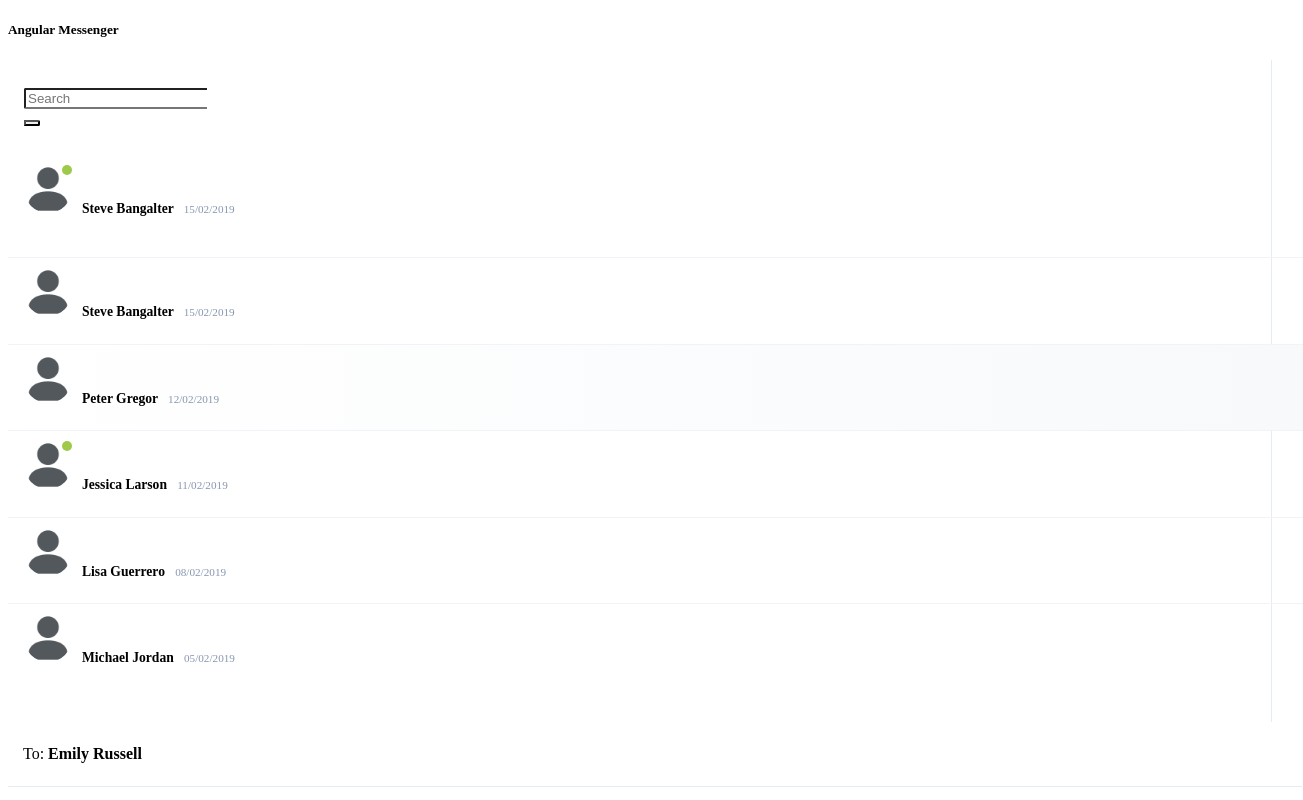
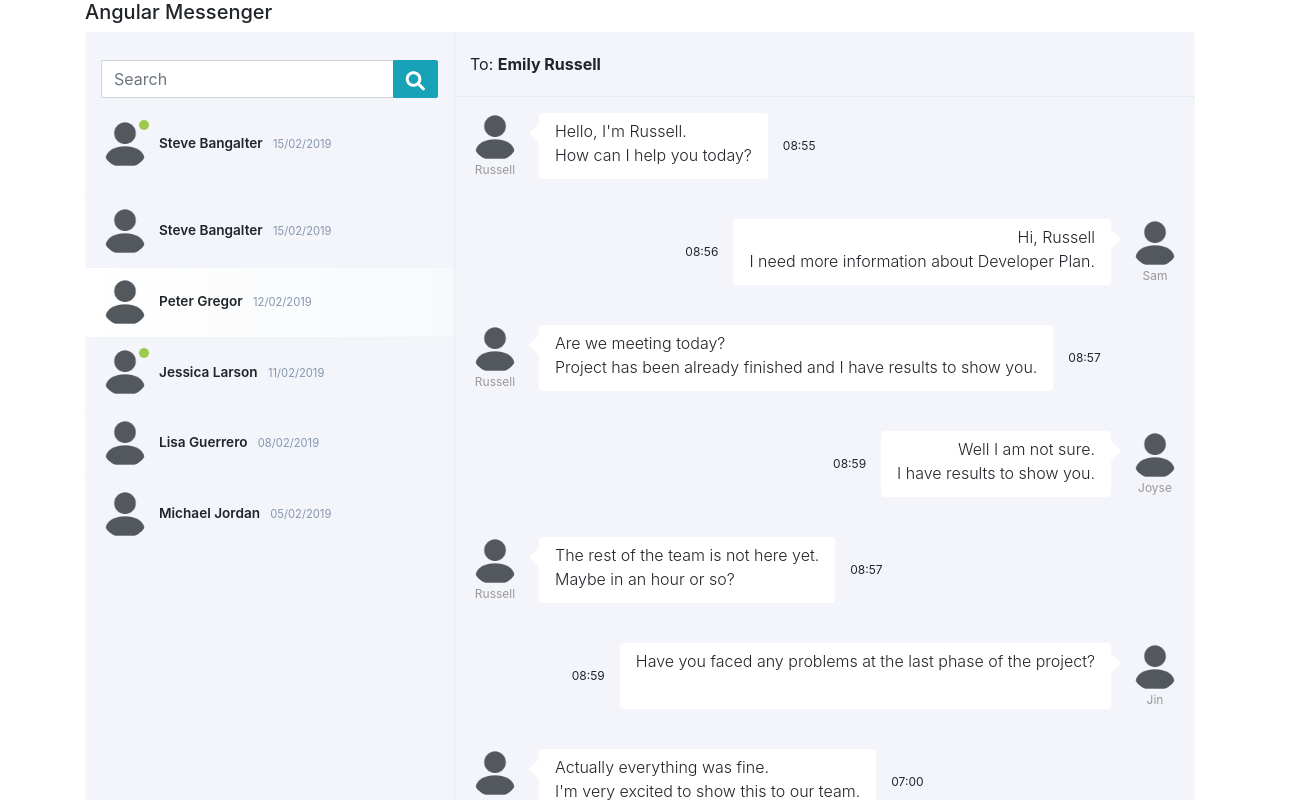
Before and after one commit to koustakken/angular-messenger, an Angular app: page / in a window 1280 px wide. Shown: the top 800 px of the page, 1303 px wide, since content can reach past the window. Built offline with nearby package versions, Linux system fonts and the light colour scheme.

Commit message:
prepare to work complete

```diff
--- a/src/app/app.component.html
+++ b/src/app/app.component.html
@@ -181,7 +181,7 @@
 									</li>
 								</ul>
 								<div class="form-group mt-3 mb-0">
-									<textarea class="form-control" rows="3"
+									<textarea class="form-control" rows="2"
 										placeholder="Type your message here..."></textarea>
 								</div>
 							</div>
--- a/src/index.html
+++ b/src/index.html
@@ -1,13 +1,18 @@
 <!doctype html>
 <html lang="en">
+
 <head>
 	<meta charset="utf-8">
 	<title>AngularMessenger</title>
 	<base href="/">
 	<meta name="viewport" content="width=device-width, initial-scale=1">
 	<link rel="icon" type="image/x-icon" href="favicon.ico">
+	<link href="/assets/css/bootstrap.min.css" rel="stylesheet">
+	<link href="/assets/css/fontawesome.min.css" rel="stylesheet">
 </head>
+
 <body>
 	<app-root></app-root>
 </body>
+
 </html>
--- a/src/styles.scss
+++ b/src/styles.scss
@@ -1 +1,16 @@
 /* You can add global styles to this file, and also import other style files */
+ul {
+	list-style-type: none;
+	margin: 0;
+	padding: 0;
+}
+
+.card {
+	border: 0;
+	background: #f4f5fb;
+	-webkit-border-radius: 2px;
+	-moz-border-radius: 2px;
+	border-radius: 2px;
+	margin-bottom: 2rem;
+	box-shadow: none;
+}
```
Lines whose indentation alone changed are shown as unchanged.
